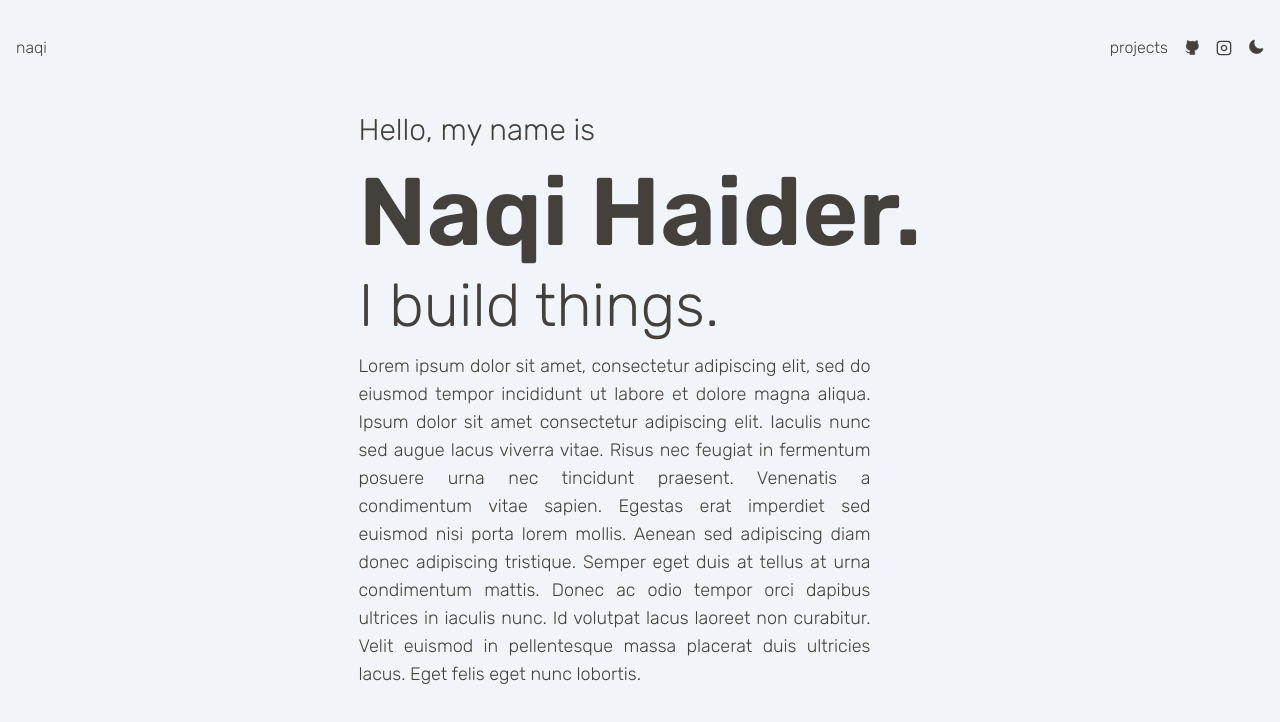
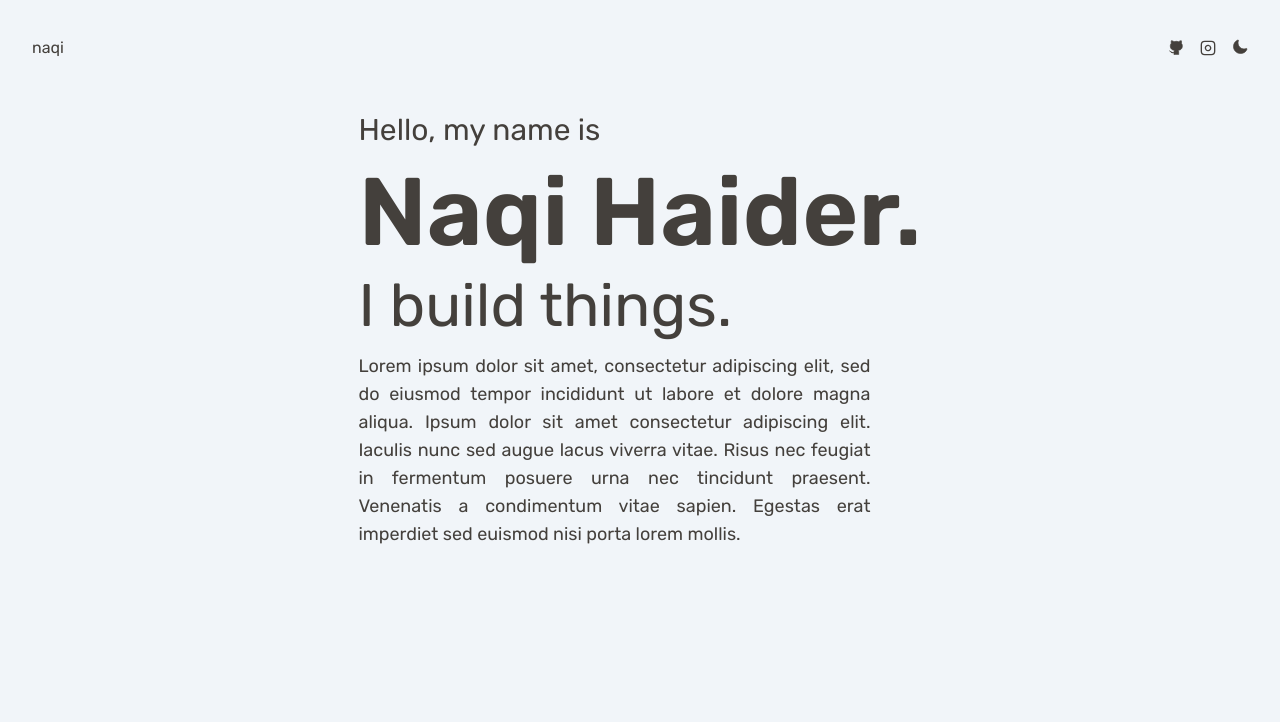
Before and after one commit to alderon07/my-website, a Next.js app in the folder frontend/: page / in a window 1280 px wide. Shown: the top 722 px of the page. Built offline with nearby package versions, Linux system fonts and the light colour scheme.

Commit message:
Divided up code into components

```diff
--- /dev/null
+++ b/frontend/src/components/intro/Intro.tsx
@@ -0,0 +1,23 @@
+import React from "react";
+
+export default function Intro() {
+  return (
+    <div className="flex max-w-screen justify-center">
+      <section className="space-y-4">
+        <h6 className="text-lg md:text-2xl xl:text-3xl">Hello, my name is</h6>
+        <h1 className={`transition ease-in-out delay-100 duration-300 hover:scale-105 text-5xl md:text-6xl xl:text-8xl font-semibold`}>
+          Naqi Haider.
+        </h1>
+        <h2 className="text-4xl md:text-5xl xl:text-6xl">I build things.</h2>
+        <p className="text-md lg:text-lg text-justify max-w-lg">
+          Lorem ipsum dolor sit amet, consectetur adipiscing elit, sed do
+          eiusmod tempor incididunt ut labore et dolore magna aliqua. Ipsum
+          dolor sit amet consectetur adipiscing elit. Iaculis nunc sed augue
+          lacus viverra vitae. Risus nec feugiat in fermentum posuere urna nec
+          tincidunt praesent. Venenatis a condimentum vitae sapien. Egestas erat
+          imperdiet sed euismod nisi porta lorem mollis.
+        </p>
+      </section>
+    </div>
+  );
+}
--- a/frontend/src/components/navbar/Navbar.tsx
+++ b/frontend/src/components/navbar/Navbar.tsx
@@ -1,14 +1,15 @@
 import React from "react";
 import type { ReactNode } from "react";
-import Image from "next/image";
 import { useTheme } from "next-themes";
 import Link from "next/link";
+import Socials from "../socials/Socials";
 import { MoonIcon, SunIcon } from "@heroicons/react/24/solid";
 
 type LayoutProps = { children: ReactNode };
 
 export default function Navbar({ children }: LayoutProps) {
   const { theme, setTheme } = useTheme();
+
   const style =
     "ease-in-out delay-100 duration-300 hover:text-emerald-600 dark:hover:text-emerald-400 transition-all";
 
@@ -20,40 +21,11 @@ export default function Navbar({ children }: LayoutProps) {
         </span>
         <span>
           <ul className="flex list-none gap-4 items-center">
-            <li className={`${style} hover:scale-105`}>
+            <li className={`${style} hover:scale-105 hidden`}>
               <Link href="/projects">Projects</Link>
             </li>
             {/*TODO: Make this into a component */}
-            <li id="github" className={`${style} hover:scale-110`}>
-              <Link href="https://github.com/alderon07" target="_blank">
-                <svg
-                  xmlns="http://www.w3.org/2000/svg"
-                  role="img"
-                  viewBox="0 0 24 24"
-                  fill="currentColor"
-                  className="w-4 h-4 stroke-current stoke-2"
-                >
-                  <title>Github</title>
-                  <path d="M9 19c-5 1.5-5-2.5-7-3m14 6v-3.87a3.37 3.37 0 0 0-.94-2.61c3.14-.35 6.44-1.54 6.44-7A5.44 5.44 0 0 0 20 4.77 5.07 5.07 0 0 0 19.91 1S18.73.65 16 2.48a13.38 13.38 0 0 0-7 0C6.27.65 5.09 1 5.09 1A5.07 5.07 0 0 0 5 4.77a5.44 5.44 0 0 0-1.5 3.78c0 5.42 3.3 6.61 6.44 7A3.37 3.37 0 0 0 9 18.13V22"></path>
-                </svg>
-              </Link>
-            </li>
-            <li id='instagram' className={`${style} hover:scale-110`}>
-              <Link href="https://www.instagram.com/sadasspanda" target="_blank">
-                <svg
-                  xmlns="http://www.w3.org/2000/svg"
-                  role="img"
-                  viewBox="0 0 24 24"
-                  fill="none"
-                  className="h-4 w-4 stroke-current stroke-2"
-                >
-                  <title>Instagram</title>
-                  <rect x="2" y="2" width="20" height="20" rx="5" ry="5"></rect>
-                  <path d="M16 11.37A4 4 0 1 1 12.63 8 4 4 0 0 1 16 11.37z"></path>
-                  <line x1="17.5" y1="6.5" x2="17.51" y2="6.5"></line>
-                </svg>
-              </Link>
-            </li>
+            <Socials style={style}></Socials>
             <li className={`${style} hover:scale-110 place-content-center`}>
               <button
                 className="pt-1"
--- /dev/null
+++ b/frontend/src/components/socials/Socials.tsx
@@ -0,0 +1,41 @@
+import React from "react";
+import Link from "next/link";
+
+type Style = { style: string };
+
+export default function Socials({ style }: Style) {
+  return (
+    <>
+      <li id="github" className={`${style} hover:scale-110`}>
+        <Link href="https://github.com/alderon07" target="_blank">
+          <svg
+            xmlns="http://www.w3.org/2000/svg"
+            role="img"
+            viewBox="0 0 24 24"
+            fill="currentColor"
+            className="w-4 h-4 stroke-current stoke-2"
+          >
+            <title>Github</title>
+            <path d="M9 19c-5 1.5-5-2.5-7-3m14 6v-3.87a3.37 3.37 0 0 0-.94-2.61c3.14-.35 6.44-1.54 6.44-7A5.44 5.44 0 0 0 20 4.77 5.07 5.07 0 0 0 19.91 1S18.73.65 16 2.48a13.38 13.38 0 0 0-7 0C6.27.65 5.09 1 5.09 1A5.07 5.07 0 0 0 5 4.77a5.44 5.44 0 0 0-1.5 3.78c0 5.42 3.3 6.61 6.44 7A3.37 3.37 0 0 0 9 18.13V22"></path>
+          </svg>
+        </Link>
+      </li>
+      <li id="instagram" className={`${style} hover:scale-110`}>
+        <Link href="https://www.instagram.com/sadasspanda" target="_blank">
+          <svg
+            xmlns="http://www.w3.org/2000/svg"
+            role="img"
+            viewBox="0 0 24 24"
+            fill="none"
+            className="h-4 w-4 stroke-current stroke-2"
+          >
+            <title>Instagram</title>
+            <rect x="2" y="2" width="20" height="20" rx="5" ry="5"></rect>
+            <path d="M16 11.37A4 4 0 1 1 12.63 8 4 4 0 0 1 16 11.37z"></path>
+            <line x1="17.5" y1="6.5" x2="17.51" y2="6.5"></line>
+          </svg>
+        </Link>
+      </li>
+    </>
+  );
+}
--- /dev/null
+++ b/frontend/src/components/work/Work.tsx
@@ -0,0 +1,7 @@
+import React from 'react'
+
+export default function Work() {
+  return (
+    <div>Work</div>
+  )
+}
--- a/frontend/src/pages/_app.tsx
+++ b/frontend/src/pages/_app.tsx
@@ -14,7 +14,7 @@ export default function App({ Component, pageProps }: AppProps) {
   return (
     <ThemeProvider attribute="class">
       <main className={`${rubik.variable} font-rubik`}>
-        <div className={`px-4 container h-screen mx-auto font-light font-mono bg-slate-100 text-stone-700 dark:bg-slate-900 dark:text-slate-300`}>
+        <div className={`px-8 container h-screen mx-auto font-normal font-mono bg-slate-100 text-stone-700 dark:bg-slate-900 dark:text-stone-300`}>
           <Navbar>
             <Component {...pageProps} />
           </Navbar>
--- a/frontend/src/pages/index.tsx
+++ b/frontend/src/pages/index.tsx
@@ -1,31 +1,12 @@
 import React from "react";
-import Head from "next/head";
-import Image from "next/image";
-import Navbar from "../components/navbar/Navbar";
+import Intro from "../components/intro/Intro";
+import Work from "../components/work/Work";
 
 export default function Home() {
   return (
     <main className="py-4">
-      <div className="flex max-w-screen justify-center">
-        <section className="space-y-4">
-            <h6 className="text-lg md:text-2xl lg:text-3xl">Hello, my name is</h6>
-            <h1 className="text-5xl md:text-6xl lg:text-8xl font-semibold">Naqi Haider.</h1>
-            <h2 className="text-4xl md:text-5xl lg:text-6xl">I build things.</h2>
-            <p className="text-md lg:text-lg text-justify max-w-lg">
-              Lorem ipsum dolor sit amet, consectetur adipiscing elit, sed do
-              eiusmod tempor incididunt ut labore et dolore magna aliqua. Ipsum
-              dolor sit amet consectetur adipiscing elit. Iaculis nunc sed augue
-              lacus viverra vitae. Risus nec feugiat in fermentum posuere urna nec
-              tincidunt praesent. Venenatis a condimentum vitae sapien. Egestas erat
-              imperdiet sed euismod nisi porta lorem mollis. Aenean sed adipiscing
-              diam donec adipiscing tristique. Semper eget duis at tellus at urna
-              condimentum mattis. Donec ac odio tempor orci dapibus ultrices in
-              iaculis nunc. Id volutpat lacus laoreet non curabitur. Velit euismod
-              in pellentesque massa placerat duis ultricies lacus. Eget felis eget
-              nunc lobortis.
-            </p>
-        </section>
-      </div>
+      <Intro></Intro>
+      {/* <Work></Work> */}
     </main>
   );
 }
```
